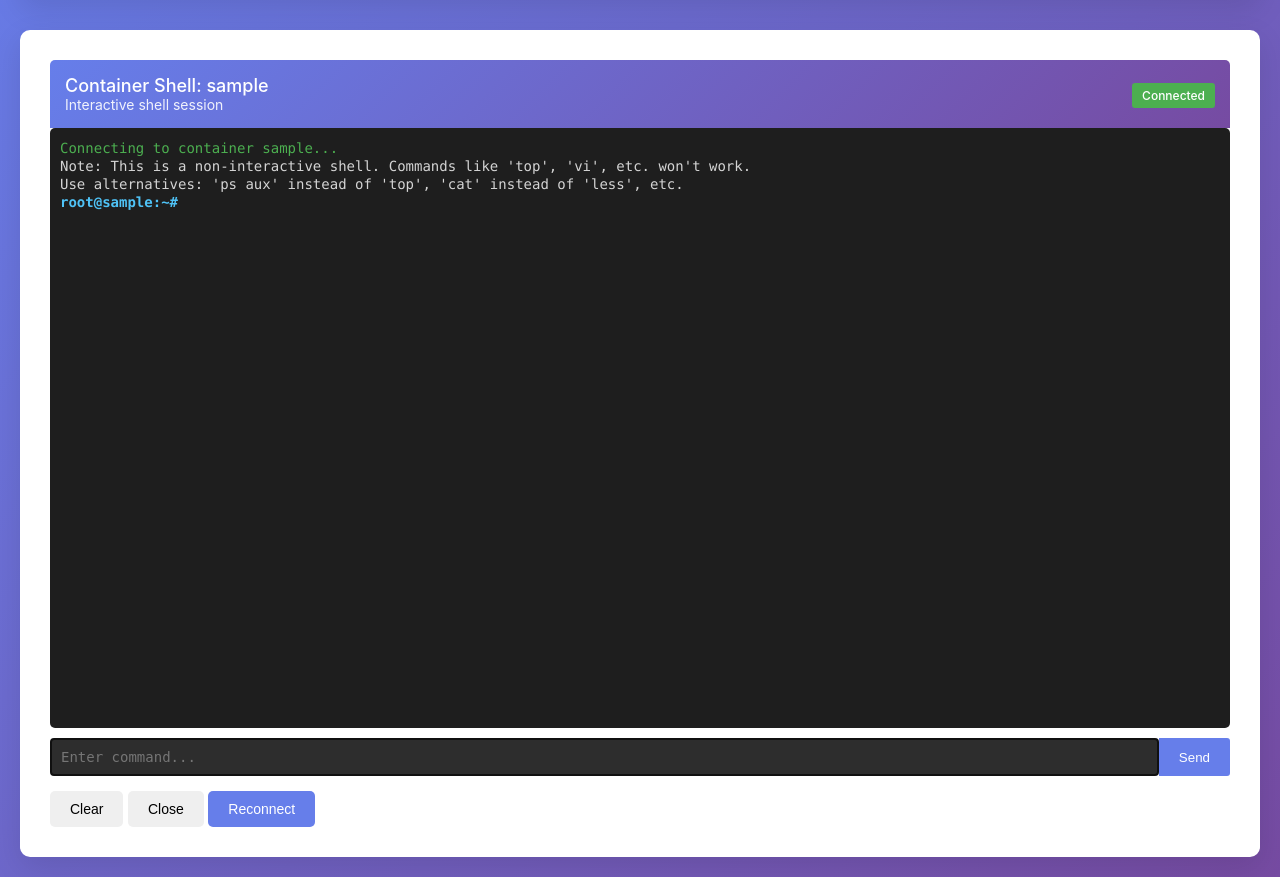
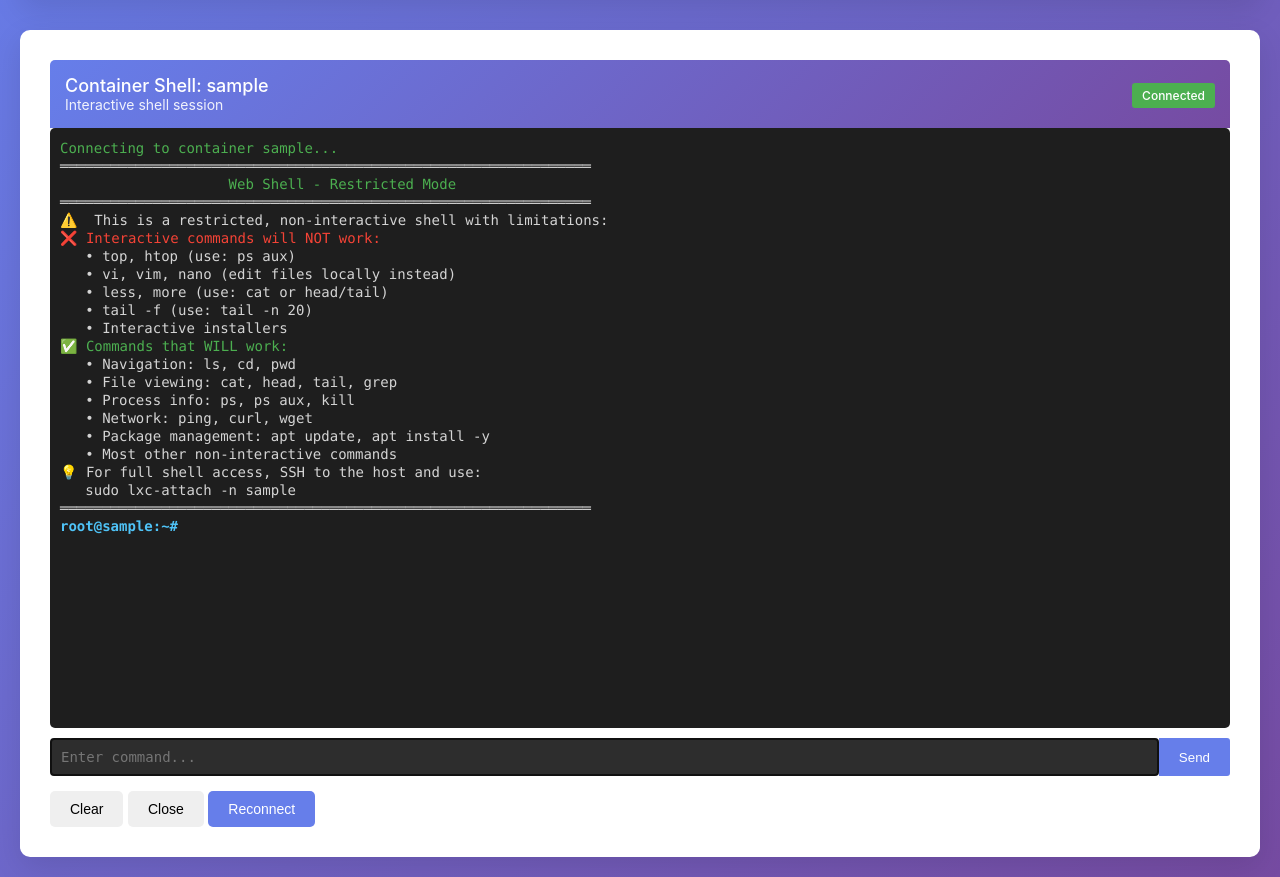
Before and after one commit to unomena/lxc-compose, a Flask app: page /api/container/sample/shell in a window 1280 px wide. Shown: the part 168-1045 px from the top of the page. Run offline with Flask 3, Linux system fonts and the light colour scheme; parts of the project's set-up code (start-up, migrations or seed data) failed here and were passed over; some libraries are stand-ins or nearby versions.

Commit message:
Add comprehensive welcome message to web shell
- Clear welcome banner explaining shell is restricted/non-interactive
- Lists commands that won't work with alternatives
- Lists commands that will work properly
- Shows how to get full shell access via SSH
- Simplified per-command warnings with emoji indicators
- Better user experience with clear expectations set upfront

```diff
--- a/lxc-compose-manager/templates/shell.html
+++ b/lxc-compose-manager/templates/shell.html
@@ -179,16 +179,39 @@
     function connectShell() {
         updateConnectionStatus('connecting');
 
-        // For now, use a simple approach with regular HTTP requests
-        // In the future, this could be upgraded to use WebSockets for real-time interaction
-
         appendToTerminal(`Connecting to container ${containerName}...`, 'terminal-success');
-        appendToTerminal(`Note: This is a non-interactive shell. Commands like 'top', 'vi', etc. won't work.`, 'terminal-output');
-        appendToTerminal(`Use alternatives: 'ps aux' instead of 'top', 'cat' instead of 'less', etc.`, 'terminal-output');
         updateConnectionStatus('connected');
 
+        // Show welcome message with limitations
+        appendToTerminal('═══════════════════════════════════════════════════════════════', 'terminal-output');
+        appendToTerminal('                    Web Shell - Restricted Mode', 'terminal-success');
+        appendToTerminal('═══════════════════════════════════════════════════════════════', 'terminal-output');
+        appendToTerminal('', 'terminal-output');
+        appendToTerminal('⚠️  This is a restricted, non-interactive shell with limitations:', 'terminal-output');
+        appendToTerminal('', 'terminal-output');
+        appendToTerminal('❌ Interactive commands will NOT work:', 'terminal-error');
+        appendToTerminal('   • top, htop (use: ps aux)', 'terminal-output');
+        appendToTerminal('   • vi, vim, nano (edit files locally instead)', 'terminal-output');
+        appendToTerminal('   • less, more (use: cat or head/tail)', 'terminal-output');
+        appendToTerminal('   • tail -f (use: tail -n 20)', 'terminal-output');
+        appendToTerminal('   • Interactive installers', 'terminal-output');
+        appendToTerminal('', 'terminal-output');
+        appendToTerminal('✅ Commands that WILL work:', 'terminal-success');
+        appendToTerminal('   • Navigation: ls, cd, pwd', 'terminal-output');
+        appendToTerminal('   • File viewing: cat, head, tail, grep', 'terminal-output');
+        appendToTerminal('   • Process info: ps, ps aux, kill', 'terminal-output');
+        appendToTerminal('   • Network: ping, curl, wget', 'terminal-output');
+        appendToTerminal('   • Package management: apt update, apt install -y', 'terminal-output');
+        appendToTerminal('   • Most other non-interactive commands', 'terminal-output');
+        appendToTerminal('', 'terminal-output');
+        appendToTerminal('💡 For full shell access, SSH to the host and use:', 'terminal-output');
+        appendToTerminal(`   sudo lxc-attach -n ${containerName}`, 'terminal-output');
+        appendToTerminal('', 'terminal-output');
+        appendToTerminal('═══════════════════════════════════════════════════════════════', 'terminal-output');
+        appendToTerminal('', 'terminal-output');
+
         // Show initial prompt
-        appendToTerminal(`root@${containerName}:~# `, 'terminal-prompt');
+        appendToTerminal(getPrompt(), 'terminal-prompt');
     }
 
     function getPrompt() {
@@ -207,14 +230,22 @@
         const isInteractive = interactiveCommands.some(cmd => command.startsWith(cmd));
 
         if (isInteractive) {
-            appendToTerminal(`Note: Interactive command '${command.split(' ')[0]}' requires a TTY and cannot run in this web shell.`, 'terminal-error');
+            const cmdName = command.split(' ')[0];
+            appendToTerminal(`❌ '${cmdName}' is an interactive command and won't work in this restricted shell.`, 'terminal-error');
+
+            // Provide specific alternatives
             if (command.startsWith('top') || command.startsWith('htop')) {
-                appendToTerminal(`Try 'ps aux' or 'ps aux --sort=-%cpu' instead for process information.`, 'terminal-success');
+                appendToTerminal(`💡 Use: ps aux --sort=-%cpu`, 'terminal-success');
             } else if (command.startsWith('tail -f')) {
-                appendToTerminal(`Try 'tail -n 20 <file>' instead to see the last 20 lines.`, 'terminal-success');
+                const file = command.split(' ')[2] || '<file>';
+                appendToTerminal(`💡 Use: tail -n 20 ${file}`, 'terminal-success');
             } else if (command.startsWith('less') || command.startsWith('more')) {
-                appendToTerminal(`Try 'cat <file>' or 'head -n 50 <file>' instead.`, 'terminal-success');
+                const file = command.split(' ')[1] || '<file>';
+                appendToTerminal(`💡 Use: cat ${file} | head -50`, 'terminal-success');
+            } else if (command.startsWith('vi') || command.startsWith('vim') || command.startsWith('nano')) {
+                appendToTerminal(`💡 Edit files locally or use: cat > file.txt << EOF`, 'terminal-success');
             }
+
             appendToTerminal(getPrompt(), 'terminal-prompt');
             commandInput.value = '';
             commandInput.focus();
```
